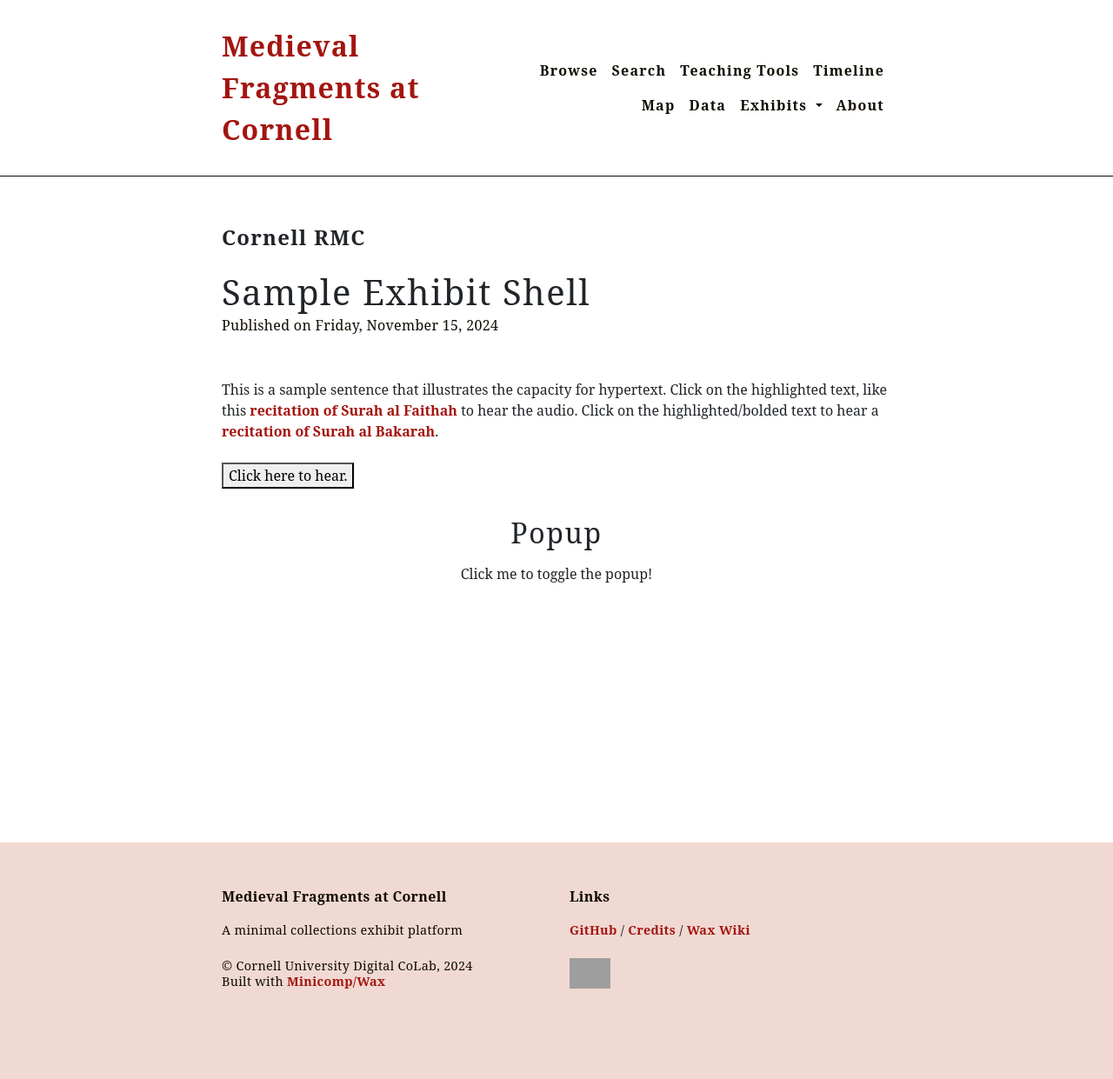
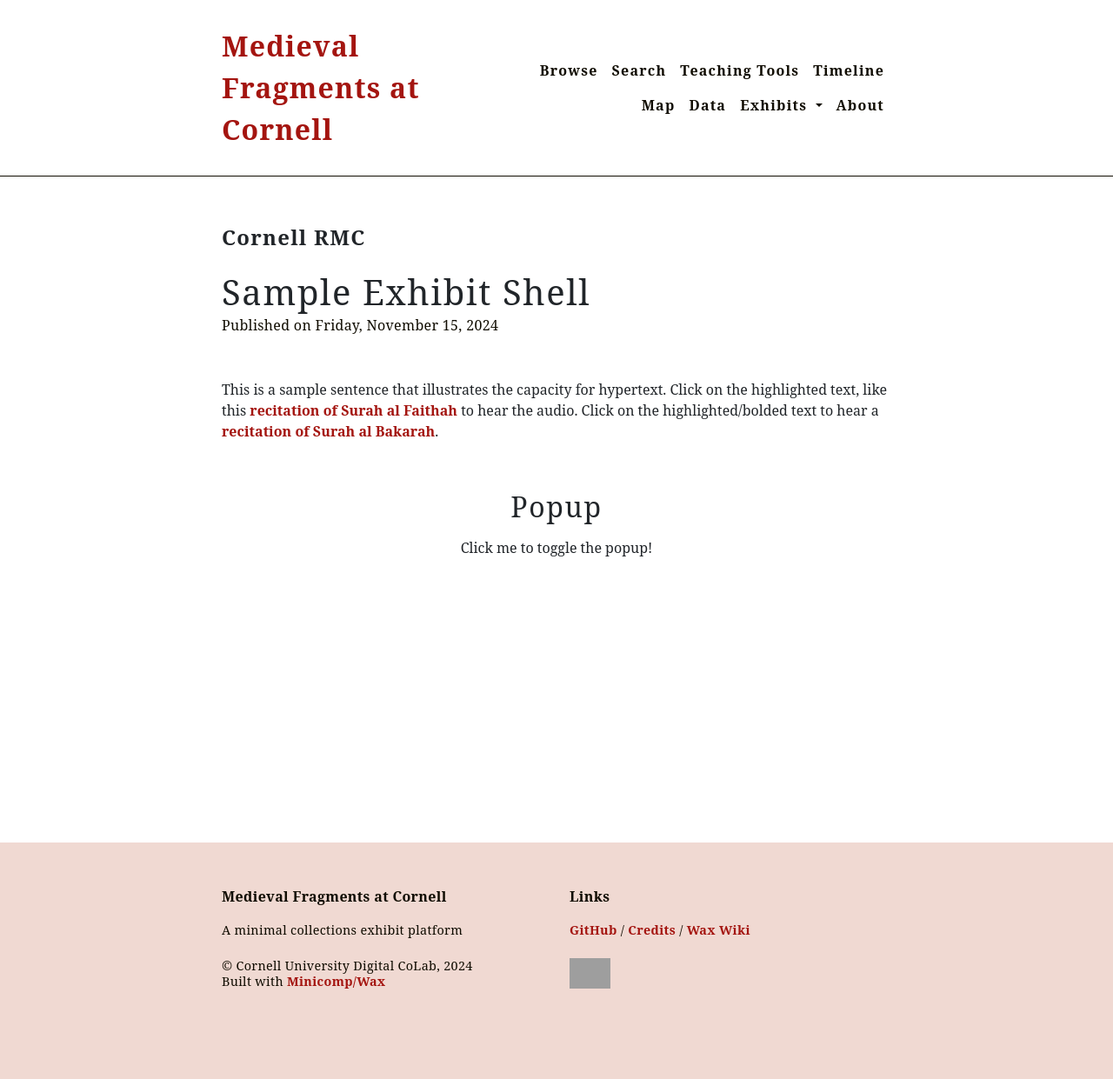
Before and after one commit to kam535/medieval-fragments, a Jekyll site: the page built from _exhibits/c.md, in a window 1280 px wide. Shown: the whole page at 87% size. Built offline with Jekyll 4.4.1, drawn with Linux system fonts in a browser that asks for light colours; some web fonts are replaced.

Commit message:
Update c.md

```diff
--- a/_exhibits/c.md
+++ b/_exhibits/c.md
@@ -77,30 +77,15 @@
       element.onclick = function () {
           player.get(audioSrc).play(0,5);
           }
-        }
+      element.ondblclick = function () {
+        player.pause();
+        sound.pause();
+      }
+    }
   </script>
 </div>
 <br>
-<div>
-<script>
-var myAudio = document.getElementById("myAudio");
-var isPlaying = false;
-function togglePlay() {
-  isPlaying ? myAudio.pause() : myAudio.play();
-};
 
-myAudio.onplaying = function() {
-  isPlaying = true;
-};
-myAudio.onpause = function() {
-  isPlaying = false;
-};
-  </script>
-  <div>
-  <audio id="myAudio" src="https://download.quranicaudio.com/quran/abdullaah_3awwaad_al-juhaynee/001.mp3" preload="auto"></audio>
-  <button onClick="togglePlay()">Click here to hear.</button>
-  </div>
-</div>
 
 <div style="text-align:center">
 <h2>Popup</h2>
```
